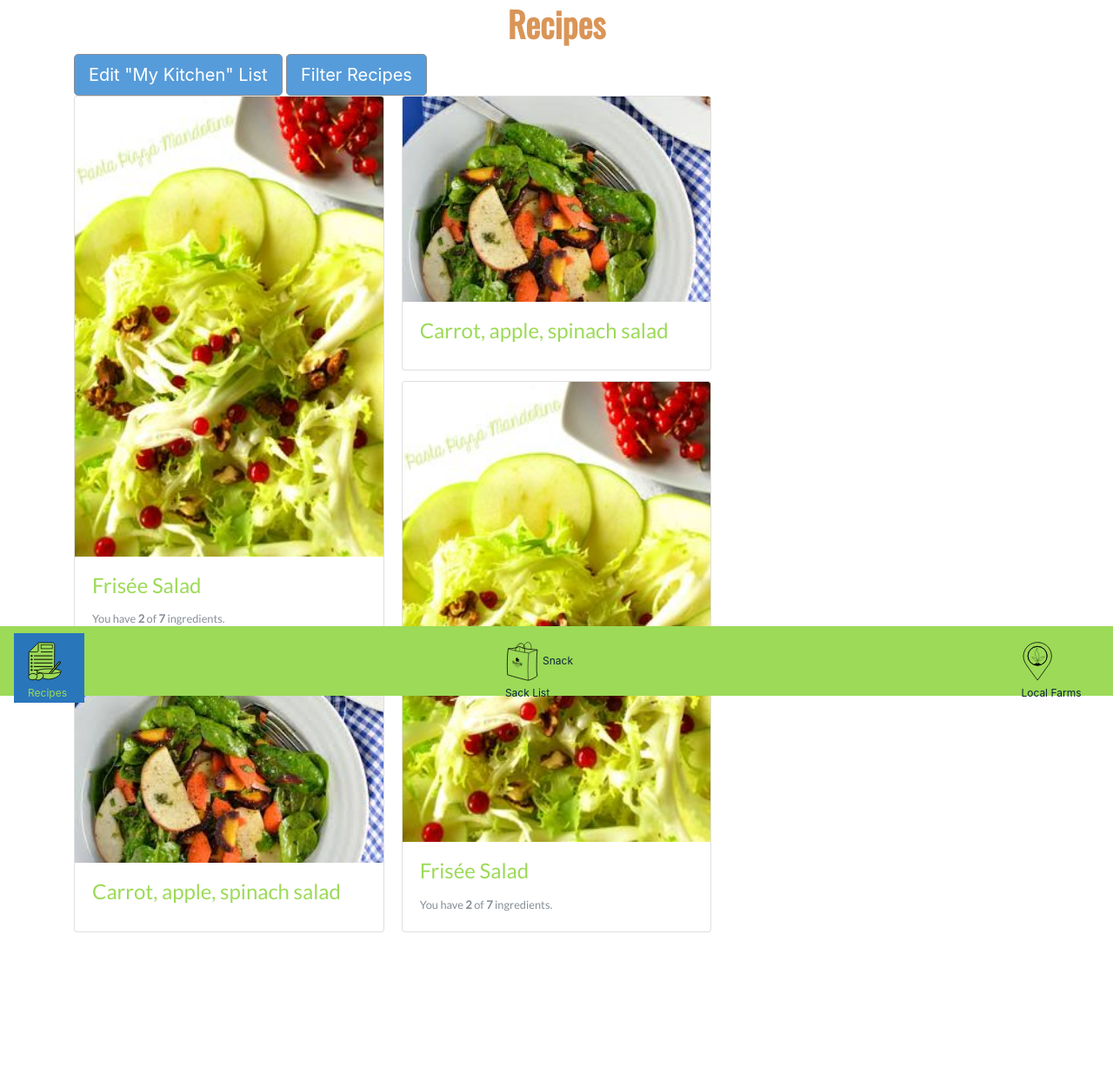
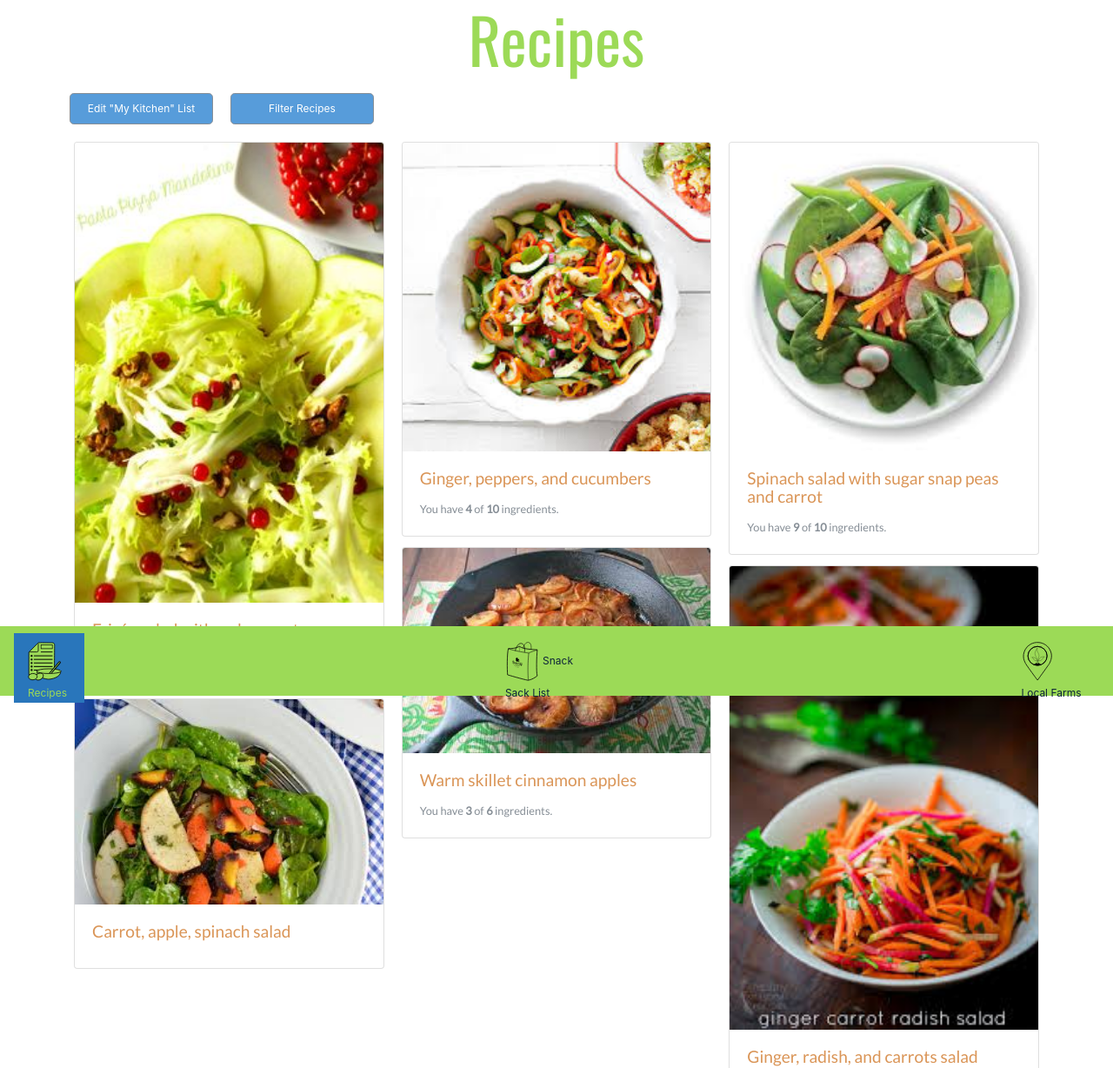
Before and after one commit to droffowsneb/CSA-app-site-project, a plain HTML site: page recipes.html in a window 1280 px wide. Shown: the top 1228 px of the page at 87% size. Before the commit the page ends 1184 px from the top, so only its background shows below. Drawn offline with nearby package versions, Linux system fonts and the light colour scheme; a web font is replaced by a local one.

Commit message:
Recipes page edits, added My Kitchen page

```diff
--- a/css/_scss/main.scss
+++ b/css/_scss/main.scss
@@ -17,7 +17,7 @@ h1 {
 }
 
 h1.dark-heading{
-  color: $secondary-color;
+  color: $primary-color;
   z-index: 999;
   padding: 5px;
 }
@@ -31,7 +31,11 @@ h2, h3, h4, h5, h6 {
 }
 
 h4{
-  color: $primary-color;
+  color: $secondary-color;
+}
+
+h4.card-title{
+  font-size: 1.2em;
 }
 
 a{
@@ -83,6 +87,13 @@ a.active .nav-link-text{
 .btn{
   background-color: $link-color;
   color: white;
+}
+
+.recipes-button{
+  width: 165px;
+  font-size: .75em;
+  white-space: normal;
+  margin: 10px 10px 20px 10px;
 }
 
 .btn:active{
--- a/recipes.html
+++ b/recipes.html
@@ -17,8 +17,13 @@
     <!-- Our Code Starts Here -->
 
     <div class="container"> <!-- heading -->
-      <h1 class="dark-heading text-center">Recipes</h1>
-      <button type="button" class="btn btn-secondary btn-lg">Edit "My Kitchen" List</button> <button type="button" class="btn btn-secondary btn-lg">Filter Recipes</button>
+      <h1 class="dark-heading text-center display-3">Recipes</h1>
+      <div class="row">
+        <a href="my-kitchen.html">
+          <button type="button" class="btn btn-secondary btn-lg recipes-button">Edit "My Kitchen" List</button>
+        </a>
+        <button type="button" class="btn btn-secondary btn-lg recipes-button">Filter Recipes</button>
+      </div>
     </div>
 
     <div class="container"> <!-- recipes section -->
@@ -28,7 +33,7 @@
         <div class="card"> <!-- Frisee -->
           <img class="card-img-top img-fluid" src="images/frisee-salad.jpg" alt="Frisee salad with red currants">
           <div class="card-body">
-            <h4 class="card-title">Frisée Salad</h4>
+            <h4 class="card-title">Frisée salad with red currants</h4>
             <p class="card-text"><small class="text-muted">You have <strong>2</strong> of <strong>7</strong> ingredients.</small></p>
             <!-- <p class="card-text">Some quick example text to build on the card title and make up the bulk of the card's content.</p>
             <a href="#" class="btn btn-primary">Go somewhere</a> -->
@@ -44,22 +49,37 @@
           </div>
         </div>
 
-        <div class="card"> <!-- Carrot salad -->
-          <img class="card-img-top img-fluid" src="images/carrot-salad.jpeg" alt="Frisee salad with red currants">
+        <div class="card"> <!-- Ginger + pepps + cucs salad -->
+          <img class="card-img-top img-fluid" src="images/ginger-peppers-cucumber.jpeg" alt="Ginger peppers and cucumber salad">
           <div class="card-body">
-            <h4 class="card-title">Carrot, apple, spinach salad</h4>
+            <h4 class="card-title">Ginger, peppers, and cucumbers</h4>
+            <p class="card-text"><small class="text-muted">You have <strong>4</strong> of <strong>10</strong> ingredients.</small></p>
+          </div>
+        </div>
+
+        <div class="card"> <!-- Warm apples -->
+          <img class="card-img-top img-fluid" src="images/warm-apples.jpeg" alt="Cooked cinnamon apples recipe">
+          <div class="card-body">
+            <h4 class="card-title">Warm skillet cinnamon apples</h4>
+            <p class="card-text"><small class="text-muted">You have <strong>3</strong> of <strong>6</strong> ingredients.</small></p>
             <!-- <p class="card-text">Some quick example text to build on the card title and make up the bulk of the card's content.</p>
             <a href="#" class="btn btn-primary">Go somewhere</a> -->
           </div>
         </div>
 
-        <div class="card"> <!-- Frisee -->
-          <img class="card-img-top img-fluid" src="images/frisee-salad.jpg" alt="Frisee salad with red currants">
+        <div class="card"> <!-- Spinach salad -->
+          <img class="card-img-top img-fluid" src="images/spinach-salad.jpeg" alt="Spinach salad recipe">
           <div class="card-body">
-            <h4 class="card-title">Frisée Salad</h4>
-            <p class="card-text"><small class="text-muted">You have <strong>2</strong> of <strong>7</strong> ingredients.</small></p>
-            <!-- <p class="card-text">Some quick example text to build on the card title and make up the bulk of the card's content.</p>
-            <a href="#" class="btn btn-primary">Go somewhere</a> -->
+            <h4 class="card-title">Spinach salad with sugar snap peas and carrot</h4>
+            <p class="card-text"><small class="text-muted">You have <strong>9</strong> of <strong>10</strong> ingredients.</small></p>
+          </div>
+        </div>
+
+        <div class="card"> <!-- Ginger + rad + carr salad -->
+          <img class="card-img-top img-fluid" src="images/ginger-radish.jpeg" alt="Ginger radish salad recipe">
+          <div class="card-body">
+            <h4 class="card-title">Ginger, radish, and carrots salad</h4>
+            <p class="card-text"><small class="text-muted">You have <strong>9</strong> of <strong>10</strong> ingredients.</small></p>
           </div>
         </div>
 
```
Also changed, not shown: my-kitchen.html (added, +55 -0 lines), css/main.css, images/ginger-peppers-cucumber.jpeg (added), images/ginger-radish.jpeg (added), images/spinach-salad.jpeg (added), images/warm-apples.jpeg (added).
